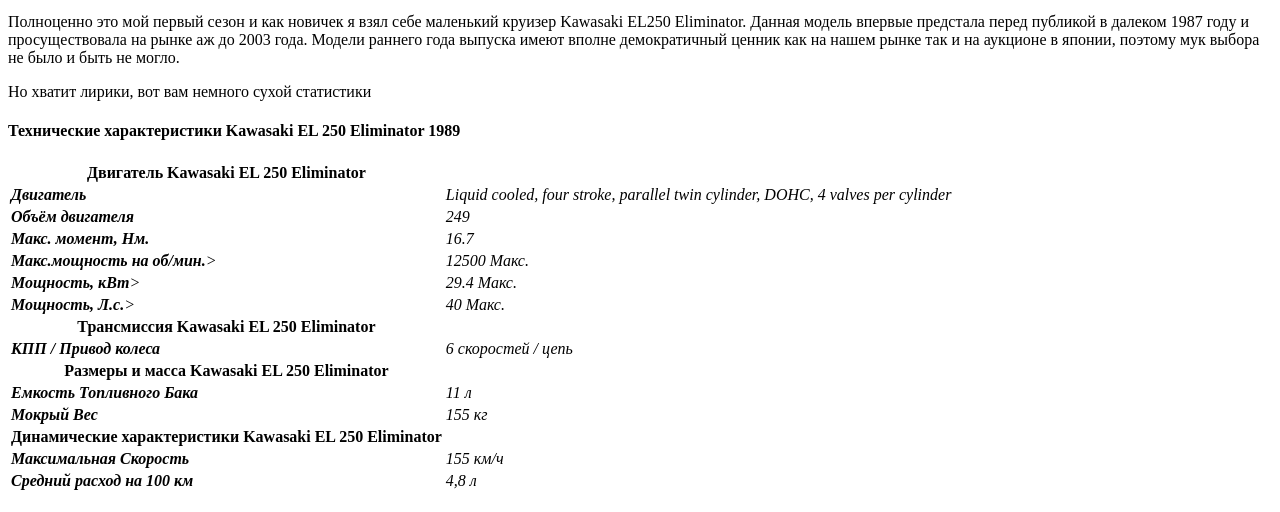
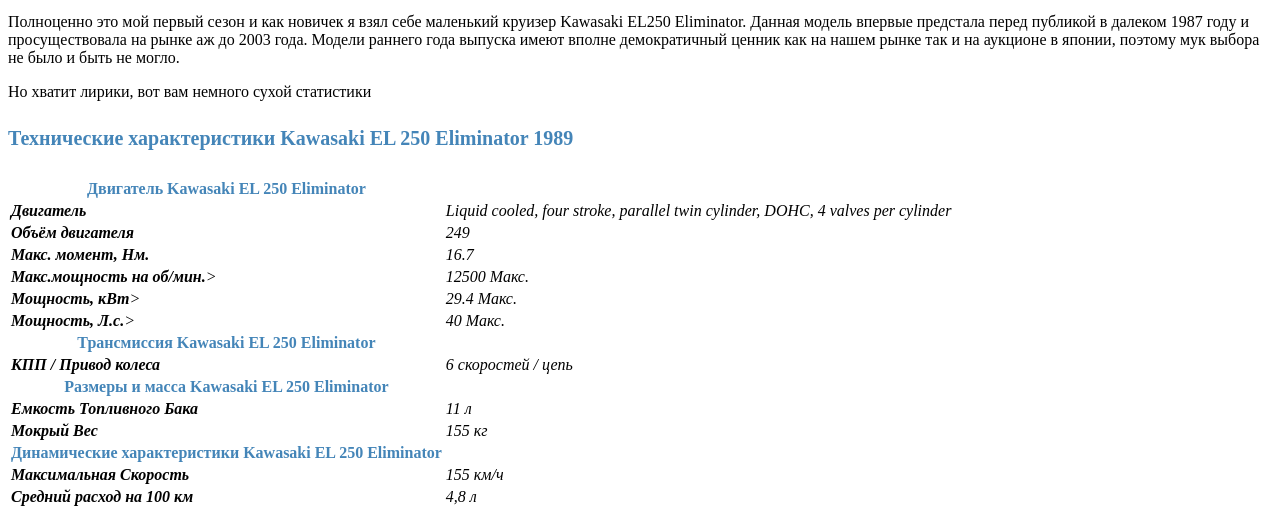
Before and after one commit to Georgvit/my_first_website, a plain HTML site: page index.html in a window 1280 px wide. Shown: the part 468-980 px from the top of the page. Drawn offline with Linux system fonts and the light colour scheme; a script that the page names is missing.

Commit message:
сосздание стилей_3

```diff
--- a/index.html
+++ b/index.html
@@ -2,7 +2,7 @@
 <html>
 <head>
 <title>Kawasaki EL 250 Eliminator</title>
-<link href="styles.css" rel="stylesheet">
+<link href="..\my_first_website\style.css" rel="stylesheet">
 </head>
 <body>
 <h1 style="color: #4485b8;">Kawasaki EL 250 Eliminator</h1>
```
